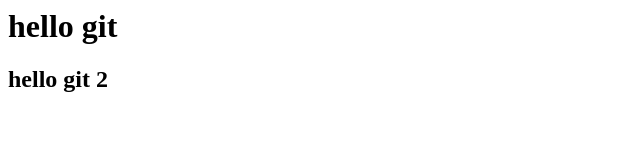
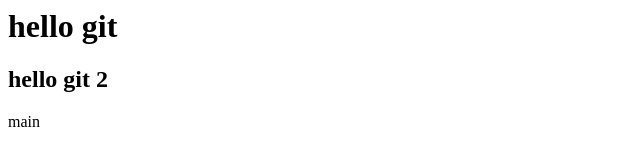
Before and after one commit to Ryuulusion/git_test, a plain HTML site: page index.html in a window 1280 px wide. Shown: the full height of the page, 0-640 px from the left. Drawn offline with Linux system fonts and the light colour scheme.

Commit message:
main commit

```diff
--- a/index.html
+++ b/index.html
@@ -7,5 +7,6 @@
 <body>
 <h1>hello git</h1>
 <h2>hello git 2</h2>
+main
 </body>
 </html>
```
